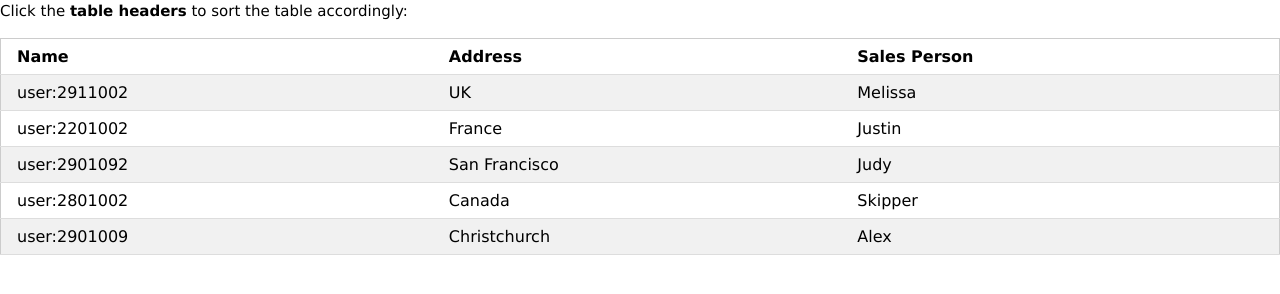
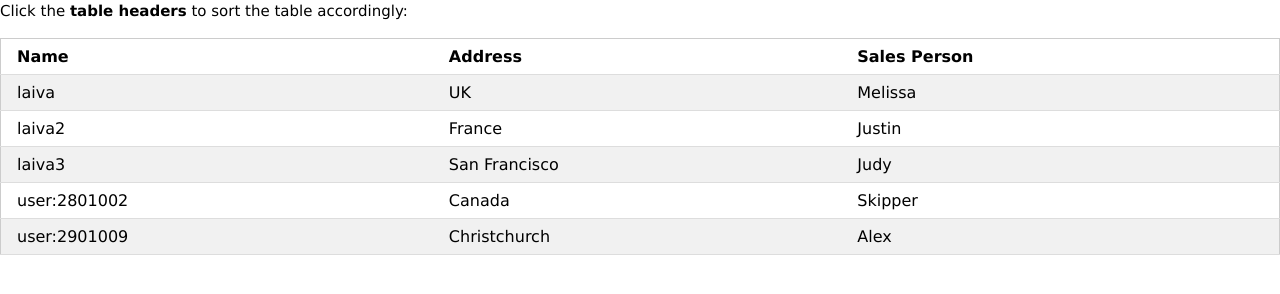
Before and after one commit to harryseppala/prototest, a plain HTML site: page index.html in a window 1280 px wide. Drawn offline with nearby package versions, Linux system fonts and the light colour scheme.

Commit message:
Update index.html

```diff
--- a/index.html
+++ b/index.html
@@ -10,17 +10,17 @@
   </tr>
 
   <tr class="item">
-    <td>user:2911002</td>
+    <td>laiva</td>
     <td>UK</td>
     <td>Melissa</td>
   </tr>
   <tr class="item">
-    <td>user:2201002</td>
+    <td>laiva2</td>
     <td>France</td>
     <td>Justin</td>
   </tr>
   <tr class="item">
-    <td>user:2901092</td>
+    <td>laiva3</td>
     <td>San Francisco</td>
     <td>Judy</td>
   </tr>
```
